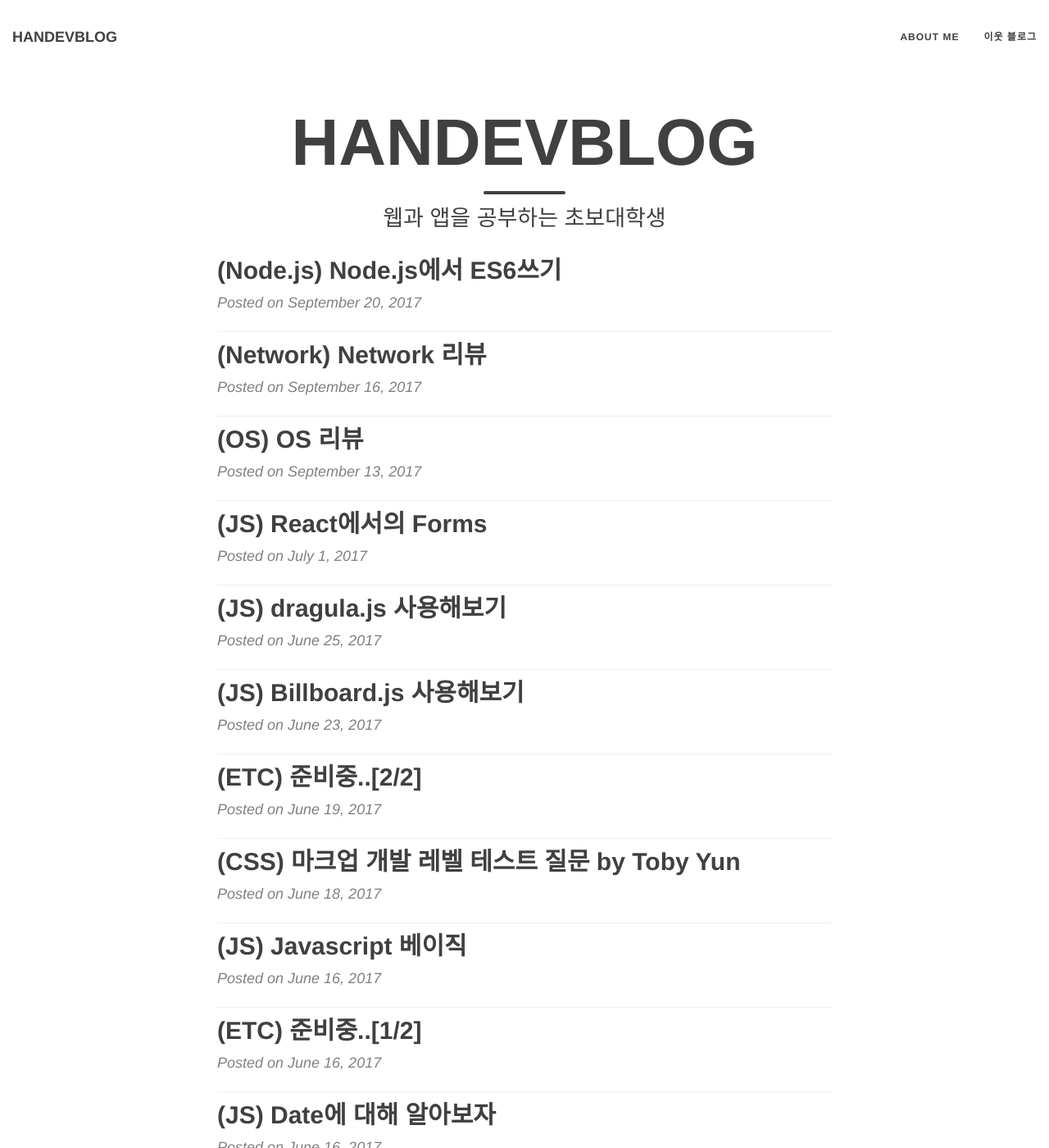
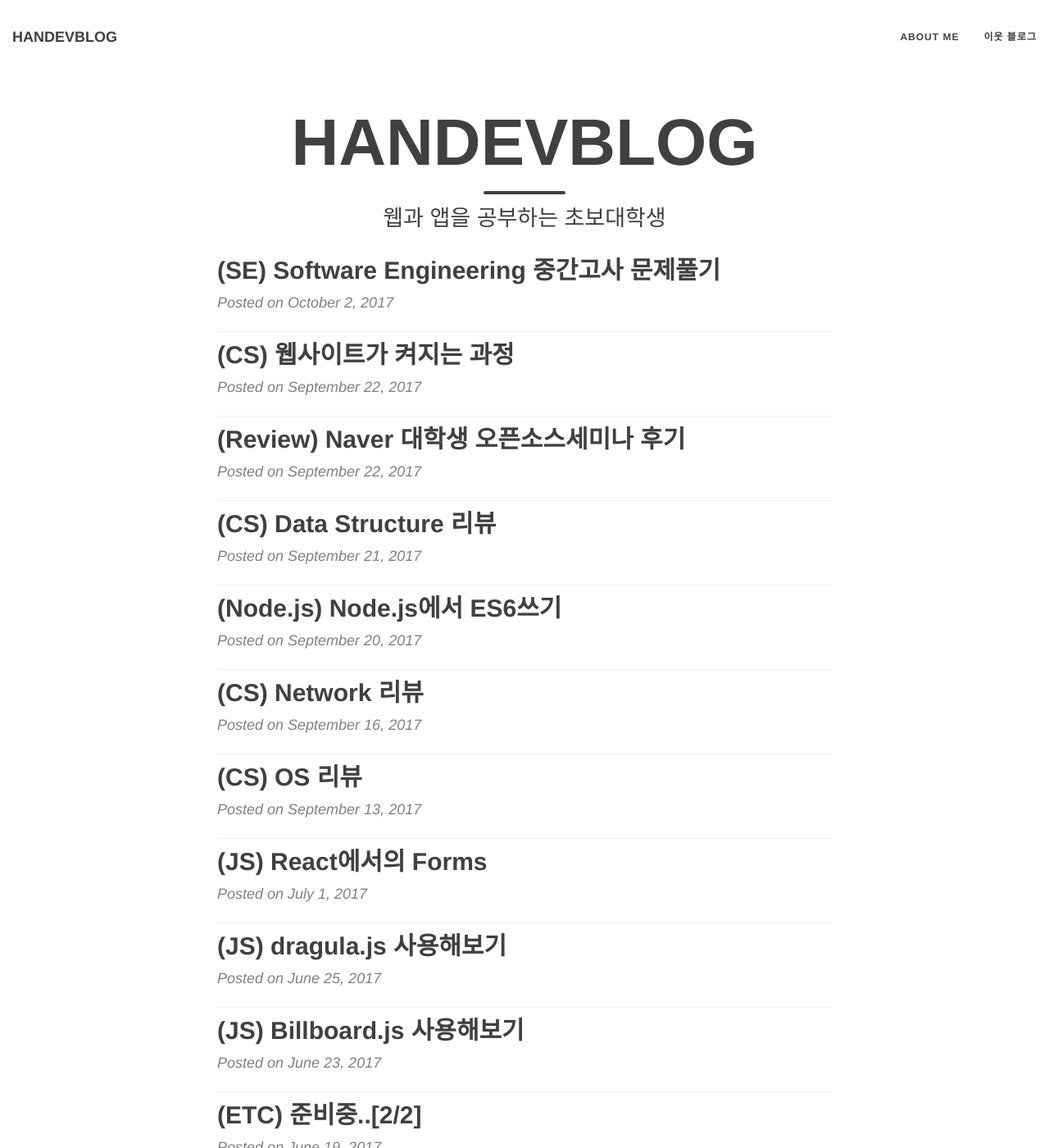
Before and after one commit to hanjungv/hanjungv.github.io, a Jekyll site: the page built from index.html, in a window 1280 px wide and 1400 px high. Shown: the whole window at 82% size. Built offline with Jekyll 4.4.1, drawn with Linux system fonts in a browser that asks for light colours; nearby versions of some CDN libraries; the list of posts is cut into pages by our own code; some of the changed lines change nothing that is shown.

Commit message:
2017.10.02 software engineering mid test

```diff
--- a/_posts/2017-09/13/2017-09-13-1_OS_Review1.1.markdown
+++ b/_posts/2017-09/13/2017-09-13-1_OS_Review1.1.markdown
@@ -1,8 +1,8 @@
 ---
 
 layout: post
-title: "(OS) OS 리뷰"
-category: OS
+title: "(CS) OS 리뷰"
+category: CS
 
 ---
 
--- a/_posts/2017-09/16/2017-09-16-1_Network_Review1.1.markdown
+++ b/_posts/2017-09/16/2017-09-16-1_Network_Review1.1.markdown
@@ -1,8 +1,8 @@
 ---
 
 layout: post
-title: "(Network) Network 리뷰"
-category: Network
+title: "(CS) Network 리뷰"
+category: CS
 
 ---
 
--- /dev/null
+++ b/_posts/2017-09/21/2017-09-21-1_DS_Review1.1.markdown
@@ -0,0 +1,33 @@
+---
+
+layout: post
+title: "(CS) Data Structure 리뷰"
+category: CS
+
+---
+
+# Data Structure 리뷰
+## 시작하면서
+> 자료구조가 얼마나 중요한 지는 아무리 말해도 부족할 것이다. 지금 정리하는 과정에서 잊고있었던 부분들에 대해 생각을 꺼낼 수 있었으면 좋겠다.
+
+## (흠?)은 뭐지
+* 과연 여기까지 나올까 싶은 것들은 흠? 을 앞에 붙여봤다.. 물론 제 주관이니 아무 의미 없는 것이라고 말할 수 있다.
+
+## 1장(Linked List)
+* Linked List
+    * 장점 : 메모리가 Flexible 하다. insertion 할 때 O(1)이다.
+    * 단점 : Search시 O(n)이다. index 접근이 안된다.
+
+## 2장(Analysis of Algorithm)
+* **Big-Oh Notation(Worst)**
+* big-omega(Best)
+* bit-theta(Avg)
+
+## 3장(Stack)
+* LIFO(Last In First Out)
+
+
+## 마치며
+더 중요하고 외워야 하는 많은 사항들이 있을 것같다. 또 시대가 지남에 따라 많이 변한 내용또한 있을 것 같다. 이러한 부분을 지적해주시면 좋을 것 같다.
+
+<br/><br/>
--- /dev/null
+++ b/_posts/2017-09/22/2017-09-22-1_OpensourceSeminar_Review1.1.markdown
@@ -0,0 +1,36 @@
+---
+
+layout: post
+title: "(Review) Naver 대학생 오픈소스세미나 후기"
+category: Review
+
+---
+
+#  Naver 대학생 오픈소스세미나 후기
+## 시작하면서
+> 오픈소스가 뭔지 하나도 모르는 상태여서 뭔가 배울 수 있을 것 같아 신청했음
+
+## 오픈소스 바르게 사용하기
+* 라이선스 이슈
+
+## 나의 코드에서 모두의 코드로
+- 이한(UNIST)
+
+APACHE 프로젝트에서는 GPL 과 같이 쓰지말라고함..
+chart.js -> 홍보에 사용하지 마셈(BSD-3)
+* 사용할 라이브러리와 이용할 라이선스간의 상충 또한 체크해야
+* revert commit 해도 개인정보는 남아있으니..History에서 잘 지우자..
+* JAVADOC같은거 사용하기
+* 소셜코딩이란 깃헙의 특성을 잘 해보는게좋지 않을까. 내 코드는 누군가에게 도움이되지 않을까?
+* 작은 이슈부터..커밋
+* 큰 프로젝트에서 시작하는 컨트리뷰터들이 참여할 수 있도록 쉬운 이슈들을 만들어 놓기도 함
+* D2 FEST, GOOGLE SUMMER of CODE(멘토링), KossLab, Contributhon 등등 참여
+
+## 오픈소스 프로젝트들은 어떻게 시작했을까?
+
+
+
+## 마치며
+더 중요하고 외워야 하는 많은 사항들이 있을 것같다. 또 시대가 지남에 따라 많이 변한 내용또한 있을 것 같다. 이러한 부분을 지적해주시면 좋을 것 같다.
+
+<br/><br/>
--- /dev/null
+++ b/_posts/2017-09/22/2017-09-22-1_howopenWebsite.2.markdown
@@ -0,0 +1,24 @@
+---
+
+layout: post
+title: "(CS) 웹사이트가 켜지는 과정"
+category: CS
+
+---
+
+#  웹사이트가 켜지는 과정
+
+## 시작하면서
+> 면접을 준비하다 보면 항상 나오는 질문 중 단골 질문인데 이 질물을 왜 낼까 생각해보면 웹을 공부하면서 큰 그림을 보는 공부를 했는가 안했는가 물어보는 것 같다.
+
+## Q. 유저가 URL을 브라우저에 쾅 치면 그 사이트가 로드되는 과정을 설명해 볼 수 있는가
+
+
+
+
+
+
+## 마치며
+이게 맞는 내용인지는 모르겠지만 이 과정에서 웹이 어떻게 돌아가는지 개략적으로 공부할 수 있었던 것 같다.
+
+<br/><br/>
--- /dev/null
+++ b/_posts/2017-10/2/2017-10-02-1_CS_SoftwareEngineering .markdown
@@ -0,0 +1,64 @@
+---
+
+layout: post
+title: "(SE) Software Engineering 중간고사 문제풀기"
+category: CS
+
+---
+
+## 소프트웨어 공학 정리
+
+> [소공책 7판 링크, http://dinus.ac.id/repository/docs/ajar/RPL-7th_ed_software_engineering_a_practitioners_approach_by_roger_s._pressman_.pdf](http://dinus.ac.id/repository/docs/ajar/RPL-7th_ed_software_engineering_a_practitioners_approach_by_roger_s._pressman_.pdf) 를 함께 읽으면서 강의 프린트와 정리해보자..
+
+### 일단 어떻게 해야할 지 공부해야 할 지 모르니 2015-2 중간고사를 정리해보자
+> 이 정리는 책과 수업, 프린트로만 구성이 되어있다. 다른 내용이 포함되면 교수님이 싫어할 것 같아서..
+
+1. 소프트웨어란 무엇일까? 3가지를 작성해보세요.
+    1. 기대했던 feature과 function, performance를 제공해주는 `instructions(computer program)`이다.
+    2. 프로그램이 정보를 적절하게 조작할 수 있게 하는 `Data Structure(자료구조)`를 제공합니다.
+    3. operation과 program의 사용법을 작성해 놓은 `documentation`을 의미하빈다.
+2. Legacy Software의 정의와 특성에 대하여 말해 보시오!
+    * 정의: 이미 과거에 개발되었으며 계속해서 비즈니스 요구사항 및 플랫폼 변경사항을 충족하도록 수정되어온 S/W 입니다. 이 S/W는 비즈니스를 받치고 있지만 유지보수 비용이 엄청나고 때때로 확장이 불가능한 소프트 웨어입니다.
+    * 왜 바뀌어야 하는가?
+        * S/W는 새로운 환경에 맞춰서 변해야 합니다. 데이터 베이스나, 시스템에 맞춰지기도 해야하고 네트워크에 따라 변경되기도 해야합니다.
+        * 그리고 비즈니스 요구사항에 맞춰서 새롭게 개발되기도, 기능이 강화 되기도 해야합니다.
+    * 이러한 바뀜(리팩토링)은 기존에 만들어져 있던 레거시 소프트웨어를 기반으로 생성, 업데이트를 하게 됩니다. 완전 새롭게 base부터 개발을 하는 경우는 실제 회사에서 거의 없습니다.
+3. Unified Process의 정의와 특징에 대하여 말하시오.
+<img src = "../../../post_img/201710/02/1.png"/>
+    * 탄생하게 된 간략한 History: 90년대 객체지향적으로 분석하고 설계하는 특징을 가진 모델링 방법을 여러 사람들이 고안하게 되고 이렇게 탄생한 것이 `UML(Unified Modeling Language)`이다. UML은 객체 지향 엔지니어링을 지원하는데 필요한 기술들을 제공했지만 프로젝트 팀이 기술을 적용할 때 프로세스 프레임워크를 제공하지는 못했습니다. 그래서 누군가 들은 몇년을 고민한 끝에 엔지니어링 프레임워크인 `Unified Process(UP)`가 탄생시키게 된다.
+    * 그럼 UP를 설명해보자
+        1. UP의 시작단계는  `inception`입니다. 그 중 먼저 일어나는 것은 `communication`이다. 이 시기에 비즈니스 요구사항을 식별하고 시스템의 대략적인 아키텍쳐가 이시기에 제안 됩니다. 이후 communication을 계속해서 반복적으로 거치면서 점진적으로 계획이 수립되게 됩니다. 개요, 기능등을 수립하는 단계입니다.
+        다음으로 `Planning`입니다. 자원을 식별하고 위험과 일정을 정의하고 기초를 수립합니다.
+        2. 다음 단계는 `elaboration`입니다. 이 단계는 그림처럼 `planning` 및 `modeling`를 거치게 됩니다. 앞 단계에서 계획되었던 사례들을 구체화하고 확장하며 아키텍쳐 표현을 구체화 합니다. 이 과정에서 use case model, requirements model, design model, implementational model, deployment model 을 만든다고 합니다. 때때로 이 과정에서 executable architectural baseline을 생성한다고 합니다. 이것은 모든 기능을 제공하지는 않지만 약간의 기능들을 보여주게 됩니다.
+        3. 세번째 단게는 `construction`입니다. 이 단계에서는 최종 사용자가 `use case`를 작동 할 수 있도록 소프트 웨어를 개발합니다. 이 단계에서 구현과 테스트가 이뤄지고 필수적으로 구현되어야 하는 기능들이 모두 소스코드로 이뤄지게 됩니다.
+        4. 네번째 단계는 `transition`입니다. 이 단계에서는 개발의 후반부와 테스트가 모두 이뤄지게 됩니다. 또한 사용자에게 베타 테스트를 제공하며 결함과 변경사항을 모두 보고합니다. 이 단계가 끝나면 릴리즈가 되게 됩니다.
+        5. 마지막 단계는 `production`입니다. 일반적으로 배포 단계에 속하게 됩니다. 배포 후 지속적으로 모니터링을 하게 되고 변경 요청과 결함 보고 등이 이뤄지게 됩니다.
+
+5. Java 간단한 빈칸 채워넣기. (객체를 생성할 줄 아는가에 대한 문제)
+    * 실습문제
+
+
+----
+
+## 보류인 내용
+4. UML의 3요소에 대하여 말하라.
+    * 먼저 UML은 1,2 단원 책에 자세히 나오지 않는다. 고로 교수님이 말씀하신 것만 정리해보자
+    * UML과 관련해서 나왔던 내용
+        * S/W를 디자인 한다 -> UML을 통해 클래스, attribute등 하나하나 세세하게 디자인한다. UML을 통해서 자동으로 해주는게 많당
+        * `Structure` / `Functional` / `Behavior`을 기준으로 디자인 해야한다. Structure는 Component를 구성하고 제품을 만들게 된다. Structure를 잘못할 경우 형성된 구성에서 큰 Overhead가 발생할 수 있다. Functional은 그 일을 어떤 순서로 할지 나타내게 된다. Behavior는 Component자체에서 어떤 일을 할지를 의미하게 된다.
+    * **근데 3요소는 어디에서 나오는 말인지 모르겠다.그래서 구글에 찾아보니 이게 뭔지 안나온다.띠용.**
+6. UML 중 동적 요소를 표현하는 Diagram을 세 가지 이상 서술하라.
+    * 안배웠는데...
+    * 다이어그램의 종류에는 클래스, 객체, 유즈케이스, 상태, 시퀀스 등등..
+    * 동적 요소를 나타내는 다이어그램에는 타이밍, 시퀀스, 활동, 통신, 교류개요, 타이밍 등이 있다고 한다.
+7. 요구사항 분석에서 가장 많이 쓰이는 2가지 방법을 말하시오.
+    * Requirement는 5장이다.
+8. Function Transition in Atomic Model 그림이 주어지고 각 함수들의 이름, 사용하는 변수 or DEVS Function, 함수의 역할에 대하여 자세하게 설명하시오.
+    * ?
+9. 해당 Sequence Diagram이 주어지고 State Diagram으로 그리는 문제
+    * 이 또한 아직 배우지 않은 내용이다.
+10. Sequence Diagram이 주어지고, 해당 일을 수행하는 Request_Msg과 Result_Msg.java를 작성하시오.
+11. Hospital System에 대한 각 Actor와 Use Case의 리스트가 주어지고, System Boundary를 포함하여 Use-case Diagram을 작성하는 문제.
+
+
+<br/><br/>
```
Also changed, not shown: post_img/201710/02/1.png (added).
